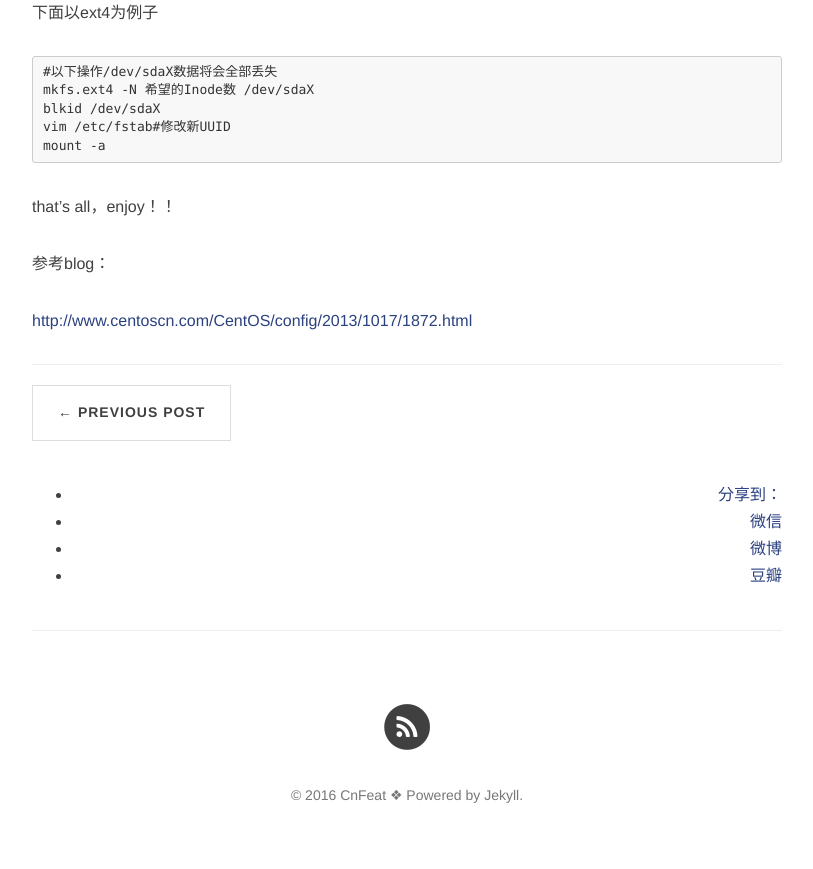
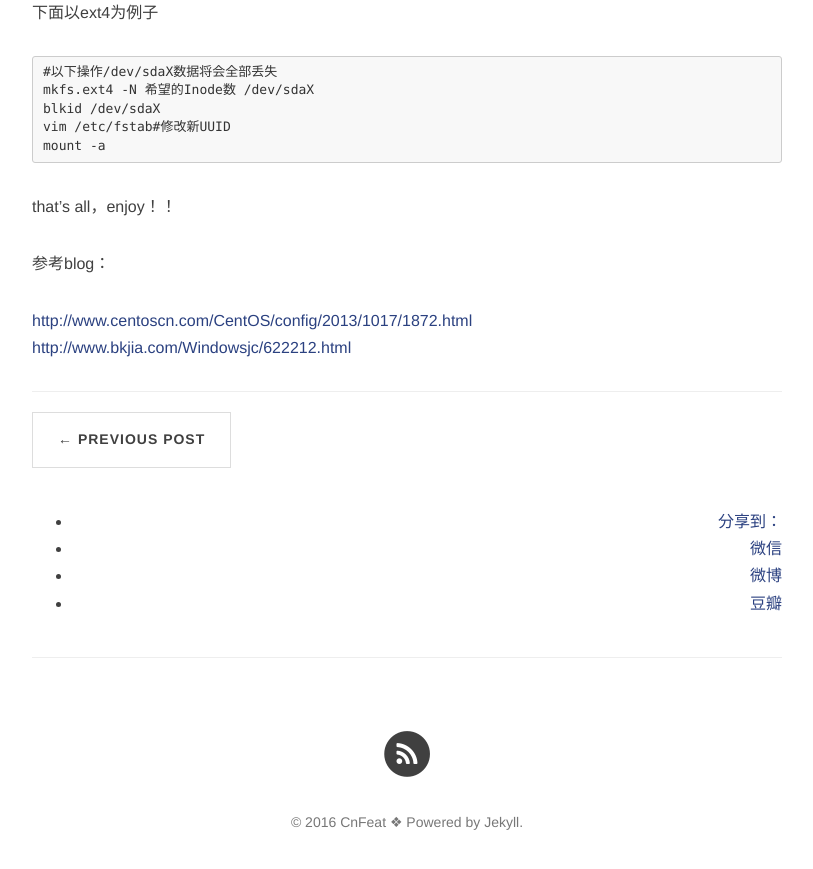
Before and after one commit to jixuege/jixuege.github.io, a Jekyll site: the page built from _posts/2016-10-17-centos-adjust-inode.md, in a window 1280 px wide and 900 px high, scrolled down 672 px. Shown: the top 869 px of the window, without its empty margins (233-1046 px from the left). Built offline with Jekyll 4.4.1, drawn with Linux system fonts in a browser that asks for light colours; nearby versions of some CDN libraries; comment, search, counter and statistics services are not loaded; some of the changed lines change nothing that is shown.

Commit message:
Update 2016-10-17-centos-adjust-inode.md
add new blog andress

```diff
--- a/_posts/2016-10-17-centos-adjust-inode.md
+++ b/_posts/2016-10-17-centos-adjust-inode.md
@@ -29,3 +29,4 @@ that's all，enjoy！！
 参考blog：
 
 [http://www.centoscn.com/CentOS/config/2013/1017/1872.html](http://www.centoscn.com/CentOS/config/2013/1017/1872.html )
+[http://www.bkjia.com/Windowsjc/622212.html](http://www.bkjia.com/Windowsjc/622212.html)
```
